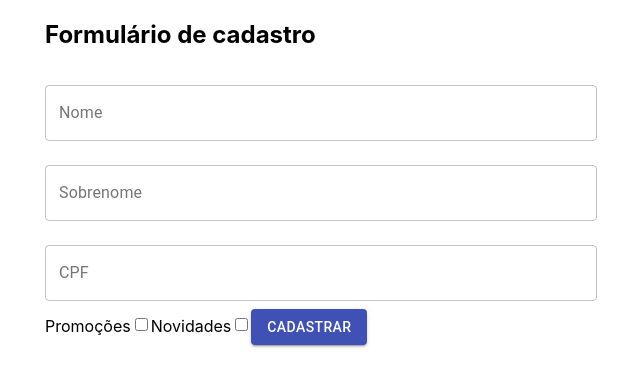
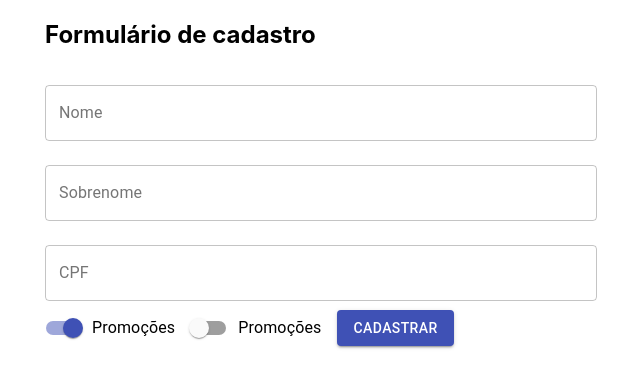
Before and after one commit to Matheusafonsouza/react-form, a React (Create React App) app: page / in a window 1280 px wide. Shown: the top 388 px of the page, without its empty margins (319-959 px from the left). Built offline with nearby package versions, Linux system fonts and the light colour scheme.

Commit message:
feat: switch for chechboxes

```diff
--- a/src/components/RegisterForm/RegisterForm.jsx
+++ b/src/components/RegisterForm/RegisterForm.jsx
@@ -1,5 +1,5 @@
 import React from 'react';
-import { TextField, Button } from '@material-ui/core';
+import { TextField, Button, Switch, FormControlLabel } from '@material-ui/core';
 
 const RegisterForm = () => {
   return (
@@ -29,11 +29,15 @@ const RegisterForm = () => {
         fullWidth
       />
 
-      <label>Promoções</label>
-      <input type='checkbox' />
+      <FormControlLabel
+        label='Promoções'
+        control={<Switch name='Promoções' defaultChecked color='primary' />}
+      />
+      <FormControlLabel
+        label='Promoções'
+        control={<Switch name='Novidades' color='primary' />}
+      />
 
-      <label>Novidades</label>
-      <input type='checkbox' />
 
       <Button
         type='submit'
```
